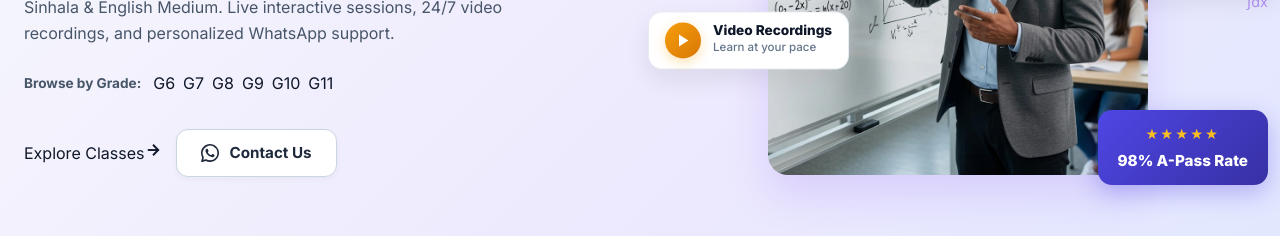
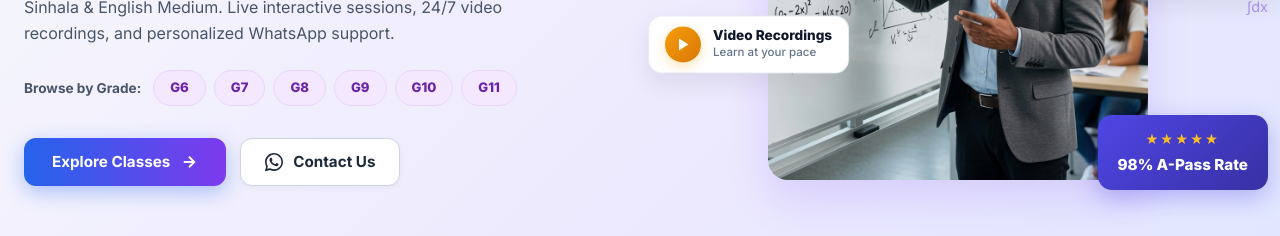
Before and after one commit to Thanuja47/MathSpark, a Next.js app: page / in a window 1280 px wide. Shown: the part 459-695 px from the top of the page. Built offline with nearby package versions, Linux system fonts and the light colour scheme; no server answers.

Commit message:
Fix critical JSX syntax error: justify.content -> justifyContent in Contact Us button inline style

```diff
--- a/components/home/RedesignedHomepage.js
+++ b/components/home/RedesignedHomepage.js
@@ -89,20 +89,76 @@ export default function RedesignedHomepage() {
                 <span className="grades-label">{t('sections.browseByGrade')}:</span>
                 <div className="grades-pills">
                   {GRADES.map(g => (
-                    <Link key={g.id} href={`/grades/${g.id}`} className="grade-pill-item">G{g.id}</Link>
+                    <Link
+                      key={g.id}
+                      href={`/grades/${g.id}`}
+                      className="grade-pill-item"
+                      style={{
+                        padding: '6px 16px',
+                        background: '#f3e8ff',
+                        border: '1px solid #e9d5ff',
+                        borderRadius: '9999px',
+                        fontSize: '0.82rem',
+                        fontWeight: '800',
+                        color: '#6b21a8',
+                        textDecoration: 'none',
+                        display: 'inline-block'
+                      }}
+                    >
+                      G{g.id}
+                    </Link>
                   ))}
                 </div>
               </div>
 
               {/* CTA Buttons */}
               <div className="hero-actions">
-                <Link href="/courses" className="btn-light-primary">
+                <Link
+                  href="/courses"
+                  className="btn-light-primary"
+                  style={{
+                    display: 'inline-flex',
+                    alignItems: 'center',
+                    justifyContent: 'center',
+                    gap: '10px',
+                    height: '48px',
+                    background: 'linear-gradient(90deg, #2563eb 0%, #7c3aed 100%)',
+                    color: '#ffffff',
+                    padding: '0 28px',
+                    borderRadius: '12px',
+                    fontSize: '0.95rem',
+                    fontWeight: '700',
+                    textDecoration: 'none',
+                    boxShadow: '0 6px 20px rgba(37, 99, 235, 0.35)'
+                  }}
+                >
                   <span>{t('common.exploreClasses')}</span>
                   <svg width="18" height="18" fill="none" stroke="currentColor" strokeWidth="2.5" viewBox="0 0 24 24">
                     <line x1="5" y1="12" x2="19" y2="12"/><polyline points="12 5 19 12 12 19"/>
                   </svg>
                 </Link>
-                <a href={`https://wa.me/${SITE.whatsapp}`} target="_blank" rel="noreferrer" className="btn-light-secondary">
+                <a
+                  href={`https://wa.me/${SITE.whatsapp}`}
+                  target="_blank"
+                  rel="noreferrer"
+                  className="btn-light-secondary"
+                  style={{
+                    display: 'inline-flex',
+                    alignItems: 'center',
+                    justifyContent: 'center',
+                    gap: '10px',
+                    height: '48px',
+                    background: '#ffffff',
+                    color: '#1e293b',
+                    border: '1.5px solid #cbd5e1',
+                    padding: '0 24px',
+                    borderRadius: '12px',
+                    fontSize: '0.95rem',
+                    fontWeight: '700',
+                    textDecoration: 'none',
+                    boxShadow: '0 2px 6px rgba(0,0,0,0.04)'
+                  }}
+                >
                   {/* WhatsApp Icon */}
                   <svg width="18" height="18" viewBox="0 0 24 24" fill="currentColor" style={{flexShrink:0}}>
                     <path d="M17.472 14.382c-.297-.149-1.758-.867-2.03-.967-.273-.099-.471-.148-.67.15-.197.297-.767.966-.94 1.164-.173.199-.347.223-.644.075-.297-.15-1.255-.463-2.39-1.475-.883-.788-1.48-1.761-1.653-2.059-.173-.297-.018-.458.13-.606.134-.133.298-.347.446-.52.149-.174.198-.298.298-.497.099-.198.05-.371-.025-.52-.075-.149-.669-1.612-.916-2.207-.242-.579-.487-.5-.669-.51-.173-.008-.371-.01-.57-.01-.198 0-.52.074-.792.372-.272.297-1.04 1.016-1.04 2.479 0 1.462 1.065 2.875 1.213 3.074.149.198 2.096 3.2 5.077 4.487.709.306 1.262.489 1.694.625.712.227 1.36.195 1.871.118.571-.085 1.758-.719 2.006-1.413.248-.694.248-1.289.173-1.413-.074-.124-.272-.198-.57-.347z"/>
```
